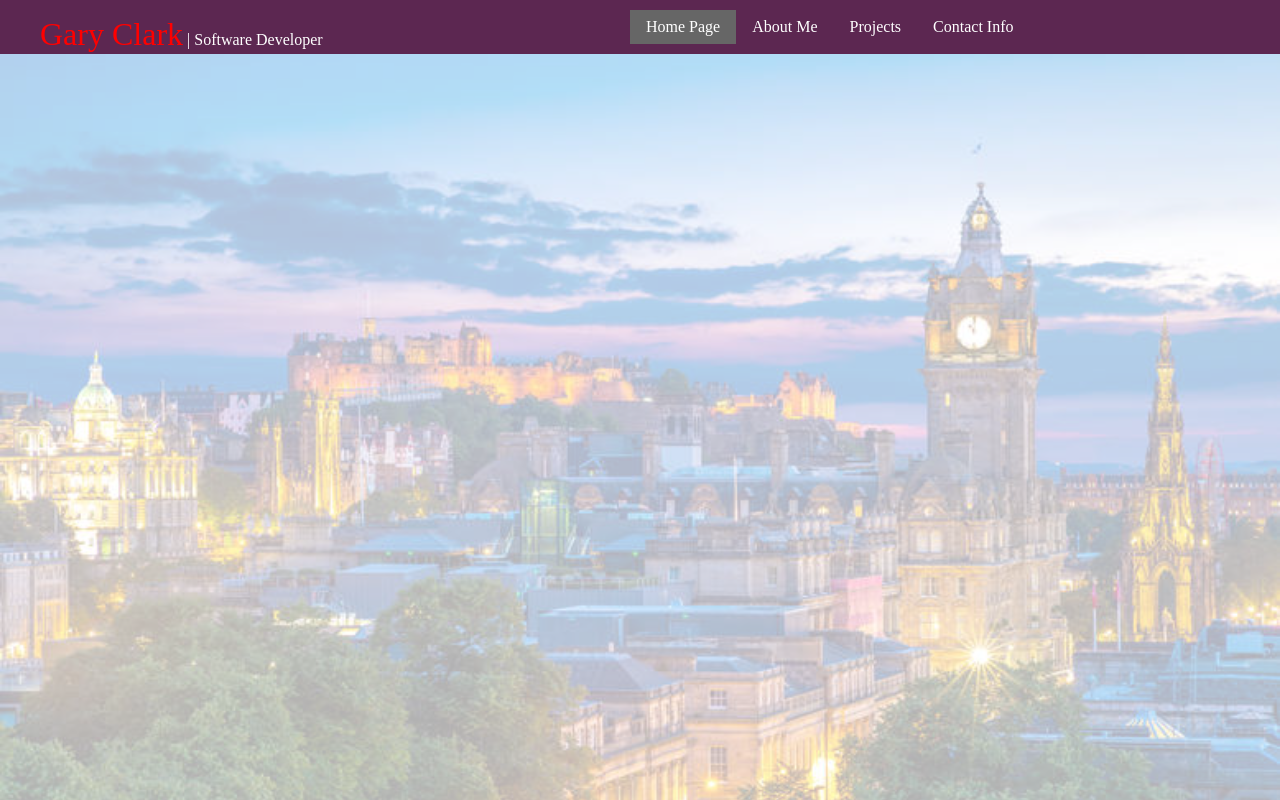
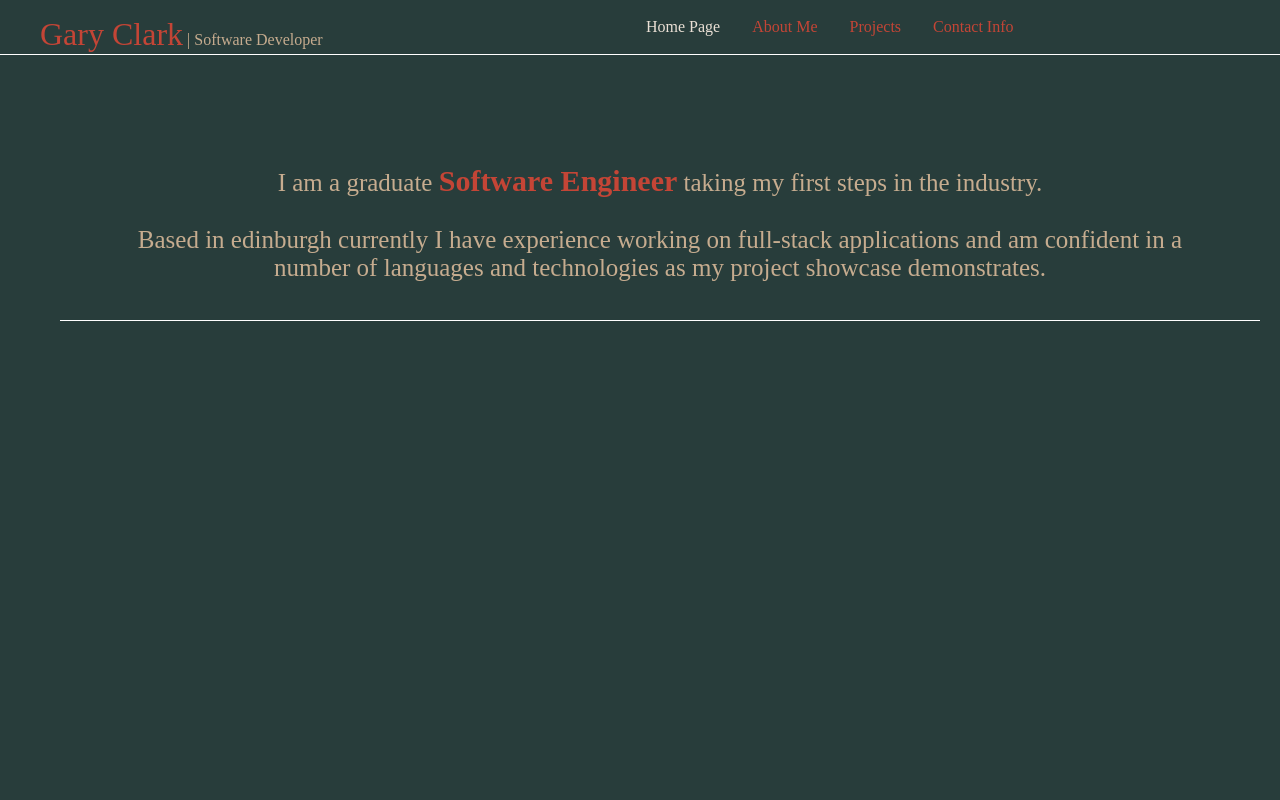
Before and after one commit to Gclark04432/React-Portfolio-Website, a React (Create React App) app: page / in a window 1280 px wide. Built offline with nearby package versions, Linux system fonts and the light colour scheme.

Commit message:
add homepage and new color scheme

```diff
--- a/src/App.js
+++ b/src/App.js
@@ -3,6 +3,7 @@ import AboutMe from './Components/AboutMeComponents/AboutMe.js'
 import NavBar from './Components/NavBarComponents/NavBar.js'
 import ProjectList from './Components/ProjectComponents/ProjectList.js'
 import Contact from './Components/ContactComponents/Contact.js'
+import HomePage from './Components/HomePageComponents/HomePage.js'
 import {
   BrowserRouter as Router,
   Switch,
@@ -33,13 +34,16 @@ useEffect(() => {
           <Switch>
             <>
             <main className="main-content">
-            <Route path="/about">
+            <Route exact path="/">
+              <HomePage />
+            </Route>
+            <Route exact path="/about">
               <AboutMe />
             </Route>
-            <Route path="/projects">
+            <Route exact path="/projects">
               <ProjectList />
             </Route>
-            <Route path="/contact">
+            <Route exact path="/contact">
               <Contact />
             </Route>
             </main>
--- a/src/Components/HomePageComponents/HomePage.css
+++ b/src/Components/HomePageComponents/HomePage.css
@@ -0,0 +1,27 @@
+.home-page-content {
+  height: 70vh;
+  width: 100vw;
+  text-align: center;
+  display: grid;
+  grid-template-rows: 1fr 2fr;
+  grid-template-columns: 1fr;
+  margin-top: 23px;
+}
+
+.intro {
+  grid-row: 1;
+  height: 30%;
+  color: #C6AC8F;
+  text-align: center;
+  font-size: 25px;
+  align-self: center;
+  margin: 40px;
+  padding: 60px;
+  border-bottom: solid 1px white;
+}
+
+.title-in-text {
+  font-size: 30px;
+  font-weight: bold;
+  color: #C44536;
+}
--- a/src/Components/HomePageComponents/HomePage.js
+++ b/src/Components/HomePageComponents/HomePage.js
@@ -0,0 +1,16 @@
+import React from 'react';
+import './HomePage.css';
+
+function HomePage() {
+  return (
+    <article className="home-page-content">
+      <p className="intro">
+        I am a graduate <span className="title-in-text">Software Engineer</span> taking my first steps in the industry.
+        <br/><br/>
+        Based in edinburgh currently I have experience working on full-stack applications and am confident in a number of languages and technologies as my project showcase demonstrates.
+      </p>
+    </article>
+  )
+}
+
+export default HomePage;
--- a/src/Components/NavBarComponents/NavBar.css
+++ b/src/Components/NavBarComponents/NavBar.css
@@ -4,7 +4,7 @@
   margin: 2px;;
   padding: 8px;
   width: 50%;
-  color: white;
+  color: #C44536;
   float: right;
 }
 
@@ -21,13 +21,11 @@ li:last-child {
 }
 
 .navbar-list-item:hover{
-  background-color: #EDEEC9;
-  color: purple;
+  color: #EAE0D5;
 }
 
 .active{
-    background-color: #666;
-    color: white;
+    color: #EAE0D5;
   }
 
 .title {
@@ -36,10 +34,10 @@ li:last-child {
 }
 
 .my-name {
-  color: red;
+  color: #C44536;
   font-size: 4vh;
 }
 
 .my-title {
-  color: white;
+  color: #C6AC8F;
 }
--- a/src/index.css
+++ b/src/index.css
@@ -6,27 +6,16 @@
   top: 0;
   left: 0;
   position: absolute;
-}
-
-.App::after {
-  content: "";
-  background-image: url('./edinburgh-backdrop.jpg');
-  opacity: 0.3;
-  top: 0;
-  left: 0;
-  bottom: 0;
-  right: 0;
-  position: absolute;
-  background-size: cover;
-  z-index: -1;
+  background-color: #283D3B;
 }
 
 
 #nav {
-  background-color: #5C2751;
+  background-color: #283D3B;
   grid-row: 1;
   width: 100vw;
   position: absolute;
+  border-bottom: solid 1px white;
 }
 
 .about-me {
```
